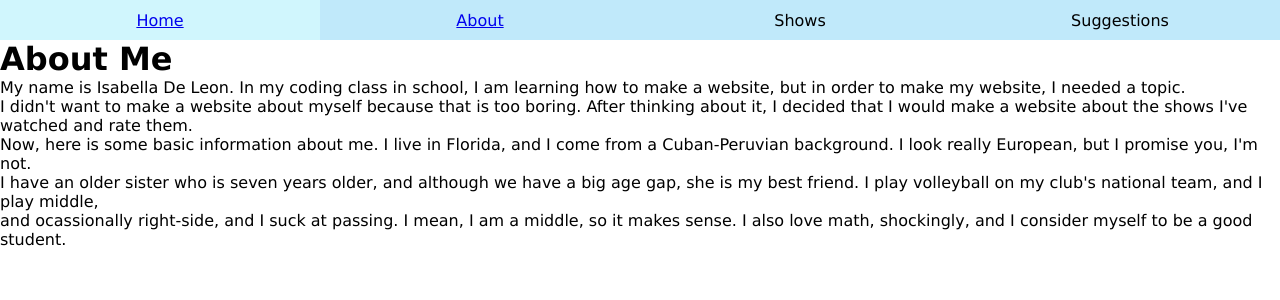
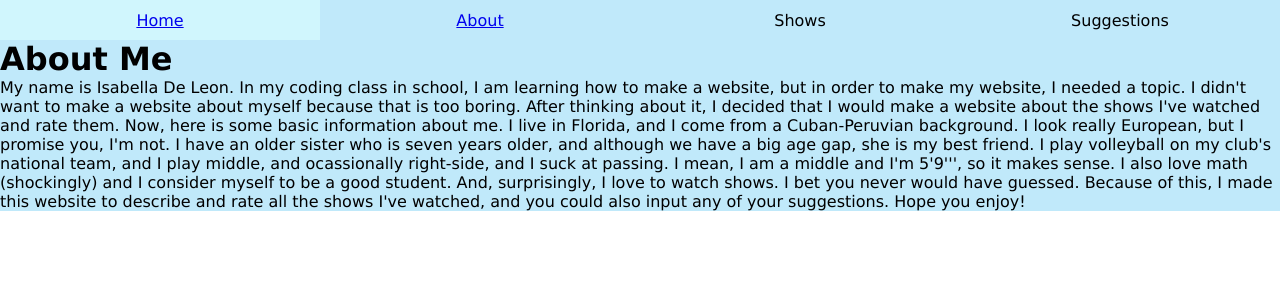
Before and after one commit to silvia2702/My-react-project, a React (Create React App) app in the folder my/: page /profile in a window 1280 px wide. Shown: the top 300 px of the page. Built offline with nearby package versions, Linux system fonts and the light colour scheme; the HTML template or start-up script is replaced by a standard one.

Commit message:
did about me stuff

```diff
--- /dev/null
+++ b/my/src/components/Profile/AboutMe.css
@@ -0,0 +1,6 @@
+.profile{
+    display: flex;
+    background-color:rgb(192, 233, 250);
+    justify-content: center;
+
+}
--- a/my/src/components/Profile/Profile.js
+++ b/my/src/components/Profile/Profile.js
@@ -1,15 +1,15 @@
 import React from 'react';
+import './AboutMe.css'
 
 function Profile() {
   return(
-    <div>
+    <div className = 'profile'>
+      <div>
       <h1>About Me</h1>
-      <p>   My name is Isabella De Leon. In my coding class in school, I am learning how to make a website, but in order to make my website, I needed a topic.</p>
-      <p>I didn't want to make a website about myself because that is too boring. After thinking about it, I decided that I would make a website about the shows I've watched and rate them.</p>
-      <p>   Now, here is some basic information about me. I live in Florida, and I come from a Cuban-Peruvian background. I look really European, but I promise you, I'm not.</p>
-      <p>I have an older sister who is seven years older, and although we have a big age gap, she is my best friend. I play volleyball on my club's national team, and I play middle,</p>
-      <p>and ocassionally right-side, and I suck at passing. I mean, I am a middle, so it makes sense. I also love math, shockingly, and I consider myself to be a good student.</p>
+      <p>My name is Isabella De Leon. In my coding class in school, I am learning how to make a website, but in order to make my website, I needed a topic. I didn't want to make a website about myself because that is too boring. After thinking about it, I decided that I would make a website about the shows I've watched and rate them. Now, here is some basic information about me. I live in Florida, and I come from a Cuban-Peruvian background. I look really European, but I promise you, I'm not. I have an older sister who is seven years older, and although we have a big age gap, she is my best friend. I play volleyball on my club's national team, and I play middle, and ocassionally right-side, and I suck at passing. I mean, I am a middle and I'm 5'9''', so it makes sense. I also love math (shockingly) and I consider myself to be a good student. And, surprisingly, I love to watch shows. I bet you never would have guessed. Because of this, I made this website to describe and rate all the shows I've watched, and you could also input any of your suggestions. Hope you enjoy!</p>
+      </div>
     </div>
+
   )
 }
 
```
